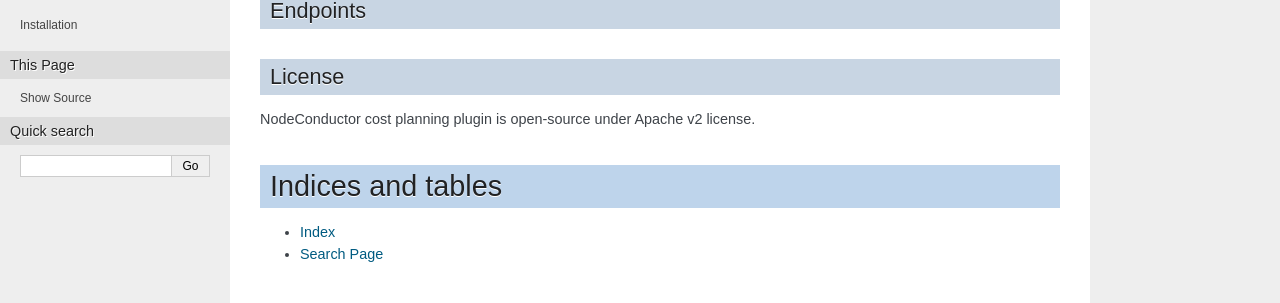
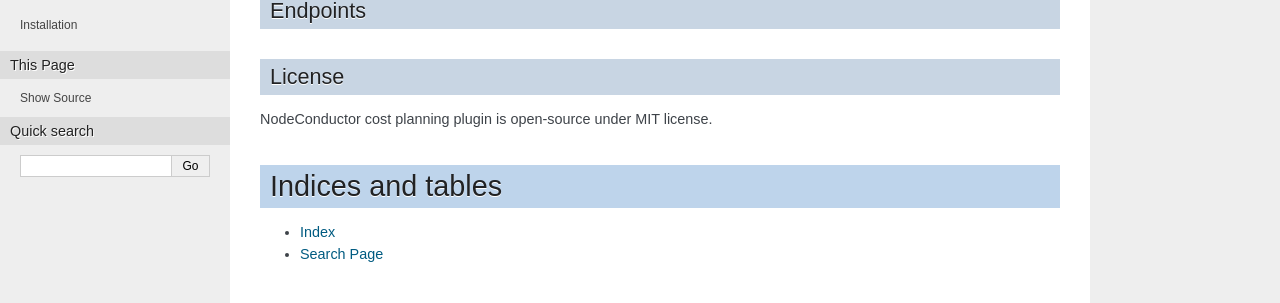
Before and after one commit to opennode/waldur-cost-planning, a Sphinx documentation site: the page built from docs/index.rst, in a window 1280 px wide. Shown: the part 578-881 px from the top of the page. Built offline with Sphinx 7.4.7, drawn with Linux system fonts in a browser that asks for light colours; pages that are not in the unit, such as notebooks, are missing from menus; the version number is read from the project's files by our own code.

Commit message:
Change license to MIT
        - OPS-213

```diff
--- a/docs/index.rst
+++ b/docs/index.rst
@@ -41,7 +41,7 @@
 License
 -------
 
-NodeConductor cost planning plugin is open-source under Apache v2 license.
+NodeConductor cost planning plugin is open-source under MIT license.
 
 
 Indices and tables
--- a/setup.py
+++ b/setup.py
@@ -39,6 +39,6 @@
         'Intended Audience :: Developers',
         'Intended Audience :: System Administrators',
         'Operating System :: OS Independent',
-        'License :: OSI Approved :: Apache Software License',
+        'License :: OSI Approved :: MIT License',
     ],
 )
```
Also changed, not shown: LICENSE.md, 1 other file.
